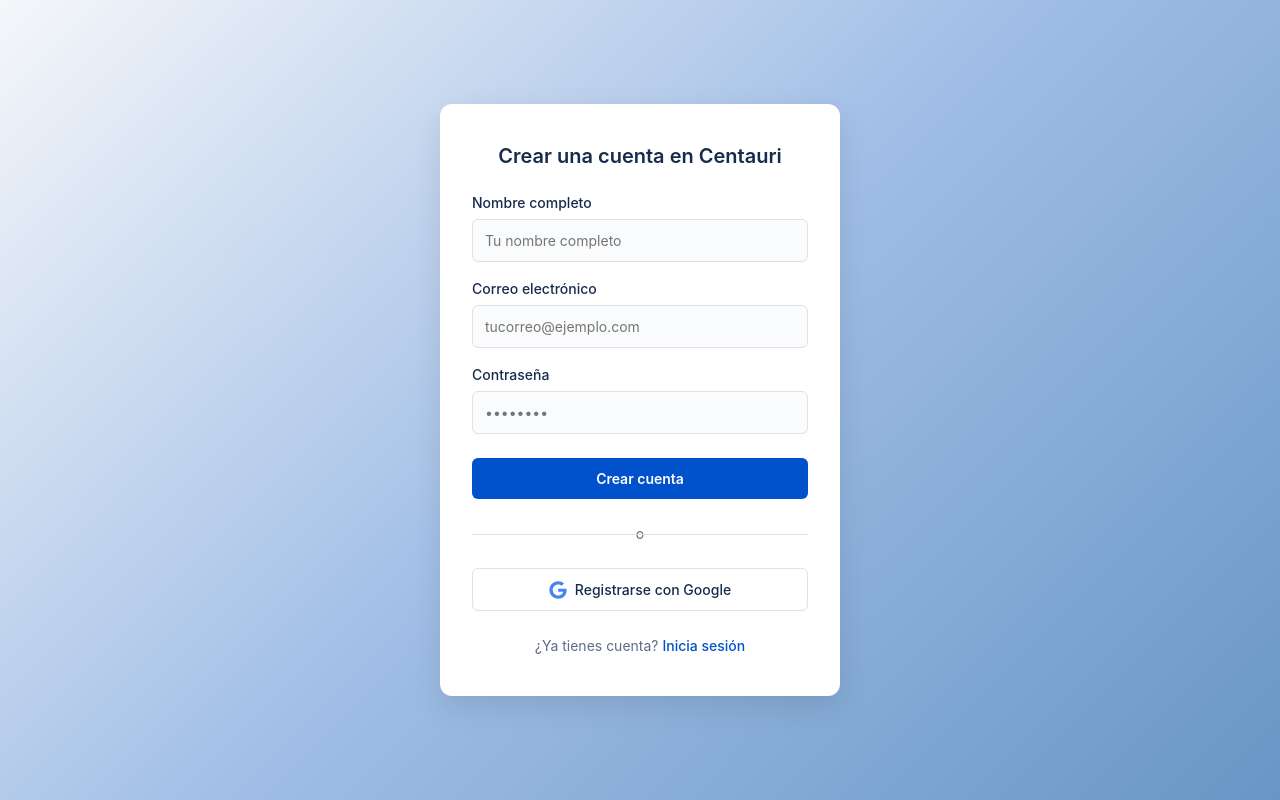
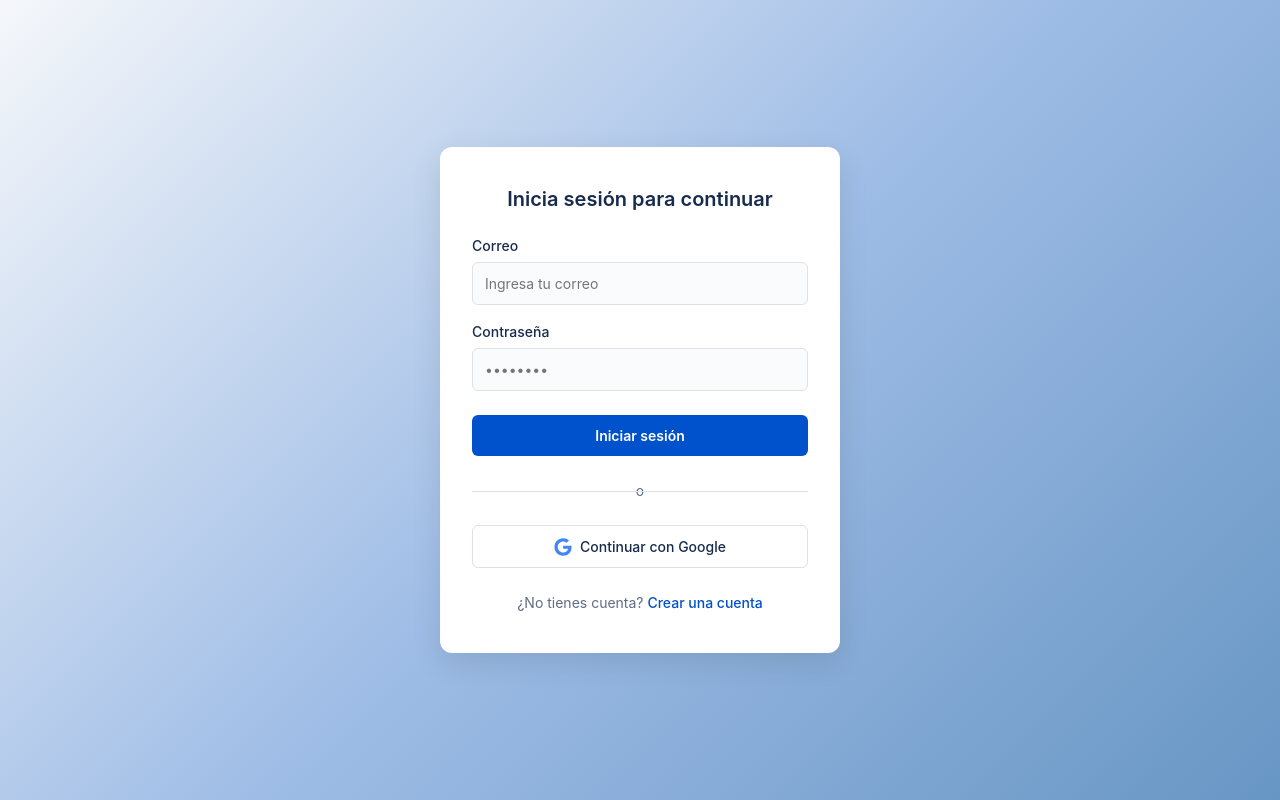
Before and after one commit to Daniel-Prada27/Centauri, a React (Vite) app in the folder client/: page /login in a window 1280 px wide. Built offline with nearby package versions, Linux system fonts and the light colour scheme.

Commit message:
Se realizaron las rutas privadas y publicas, se creo una pagina privada como prueba

```diff
--- a/client/src/App.jsx
+++ b/client/src/App.jsx
@@ -1,9 +1,36 @@
+// App.js
 import React from 'react';
-import Login from './Pages/Login.jsx';
-import Register from './Pages/Register.jsx';
+import { BrowserRouter as Router, Routes, Route, Navigate } from 'react-router-dom';
+import Login from './Pages/Login';
+import Register from './Pages/Register'; // ← Asegúrate de crearlo
+import Dashboard from './Pages/Dashboard';
+import PrivateRoute from './Routes/PrivateRoute';
+import PublicRoute from './Routes/PublicRoute';
 
 function App() {
-  return <Register />;
+  return (
+    <Router>
+      <Routes>
+
+        {/* RUTAS PÚBLICAS */}
+        <Route element={<PublicRoute />}>
+          <Route path="/login" element={<Login />} />
+          <Route path="/register" element={<Register />} />
+        </Route>
+
+        {/* RUTAS PRIVADAS */}
+        <Route element={<PrivateRoute />}>
+          <Route path="/dashboard" element={<Dashboard />} />
+          {/* Puedes agregar más: /perfil, /proyectos, etc. */}
+        </Route>
+
+        {/* REDIRECCIÓN POR DEFECTO */}
+        <Route path="/" element={<Navigate to="/login" replace />} />
+        <Route path="*" element={<Navigate to="/login" replace />} />
+
+      </Routes>
+    </Router>
+  );
 }
 
 export default App;
--- /dev/null
+++ b/client/src/Pages/Dashboard.jsx
@@ -0,0 +1,33 @@
+// components/Dashboard.js
+import React from 'react';
+import { signOut } from 'firebase/auth';
+import { auth } from '../firebaseConfig';
+import { useNavigate } from 'react-router-dom';
+
+function Dashboard() {
+  const navigate = useNavigate();
+
+  const handleLogout = async () => {
+    await signOut(auth);
+    navigate('/login');
+  };
+
+  return (
+    <div style={{ padding: '40px', textAlign: 'center' }}>
+      <h1>¡Bienvenido al Dashboard!</h1>
+      <p>Estás logueado.</p>
+      <button onClick={handleLogout} style={{
+        padding: '10px 20px',
+        background: '#0052cc',
+        color: 'white',
+        border: 'none',
+        borderRadius: '6px',
+        cursor: 'pointer'
+      }}>
+        Cerrar Sesión
+      </button>
+    </div>
+  );
+}
+
+export default Dashboard;
--- a/client/src/Pages/Login.jsx
+++ b/client/src/Pages/Login.jsx
@@ -1,32 +1,31 @@
+// components/Login.js
 import React, { useState } from "react";
 import { signInWithPopup, signInWithEmailAndPassword } from "firebase/auth";
 import { auth, googleProvider } from "../firebaseConfig";
 import { FaGoogle } from "react-icons/fa";
+import { useNavigate } from "react-router-dom";
 import "../estilos/Login.css";
 
 function Login() {
   const [email, setEmail] = useState("");
   const [password, setPassword] = useState("");
+  const navigate = useNavigate();
 
-  // Iniciar sesión con Google
   const handleGoogleLogin = async () => {
     try {
       await signInWithPopup(auth, googleProvider);
-      alert("Inicio de sesión con Google exitoso ✅");
+      navigate("/dashboard");
     } catch (error) {
-      console.error("Error al iniciar sesión con Google:", error);
-      alert("Error al iniciar sesión con Google ❌");
+      alert("Error con Google ❌");
     }
   };
 
-  // Iniciar sesión con correo y contraseña
   const handleEmailLogin = async (e) => {
     e.preventDefault();
     try {
       await signInWithEmailAndPassword(auth, email, password);
-      alert("Inicio de sesión exitoso ✅");
+      navigate("/dashboard");
     } catch (error) {
-      console.error("Error al iniciar sesión:", error);
       alert("Correo o contraseña incorrectos ❌");
     }
   };
@@ -72,10 +71,14 @@
         </button>
 
         <p className="register-link">
-          ¿No tienes cuenta?{" "}
-          <a href="/Register" className="link">
-            Crear una cuenta
-          </a>
+            ¿No tienes cuenta?{" "}
+            <span
+                onClick={() => navigate("/Register")}
+                className="link"
+                style={{ cursor: "pointer" }}
+            >
+                Crear una cuenta
+            </span>
         </p>
       </div>
     </div>
--- a/client/src/Pages/Register.jsx
+++ b/client/src/Pages/Register.jsx
@@ -88,7 +88,7 @@
 
         <p className="register-link">
           ¿Ya tienes cuenta?{" "}
-          <a href="/login" className="link">
+          <a href="/Login" className="link">
             Inicia sesión
           </a>
         </p>
--- /dev/null
+++ b/client/src/Routes/PrivateRoute.jsx
@@ -0,0 +1,12 @@
+// components/PrivateRoute.js
+import React from 'react';
+import { Navigate, Outlet } from 'react-router-dom';
+import { auth } from '../firebaseConfig';
+
+const PrivateRoute = () => {
+  const user = auth.currentUser;
+
+  return user ? <Outlet /> : <Navigate to="/login" replace />;
+};
+
+export default PrivateRoute;
--- /dev/null
+++ b/client/src/Routes/PublicRoute.jsx
@@ -0,0 +1,12 @@
+// components/PublicRoute.js
+import React from 'react';
+import { Navigate, Outlet } from 'react-router-dom';
+import { auth } from '../firebaseConfig';
+
+const PublicRoute = () => {
+  const user = auth.currentUser;
+
+  return user ? <Navigate to="/dashboard" replace /> : <Outlet />;
+};
+
+export default PublicRoute;
```
